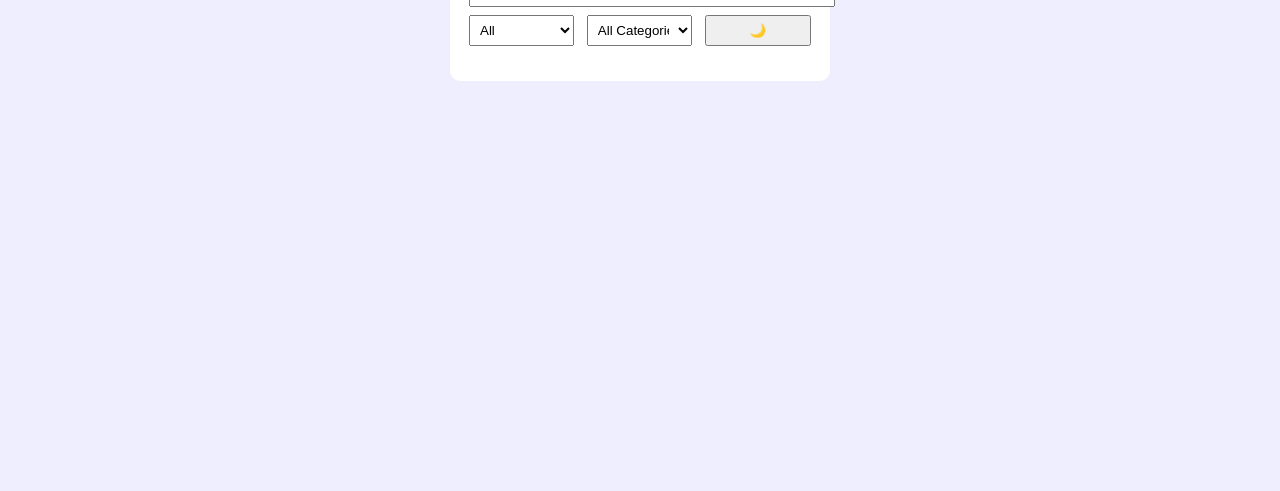
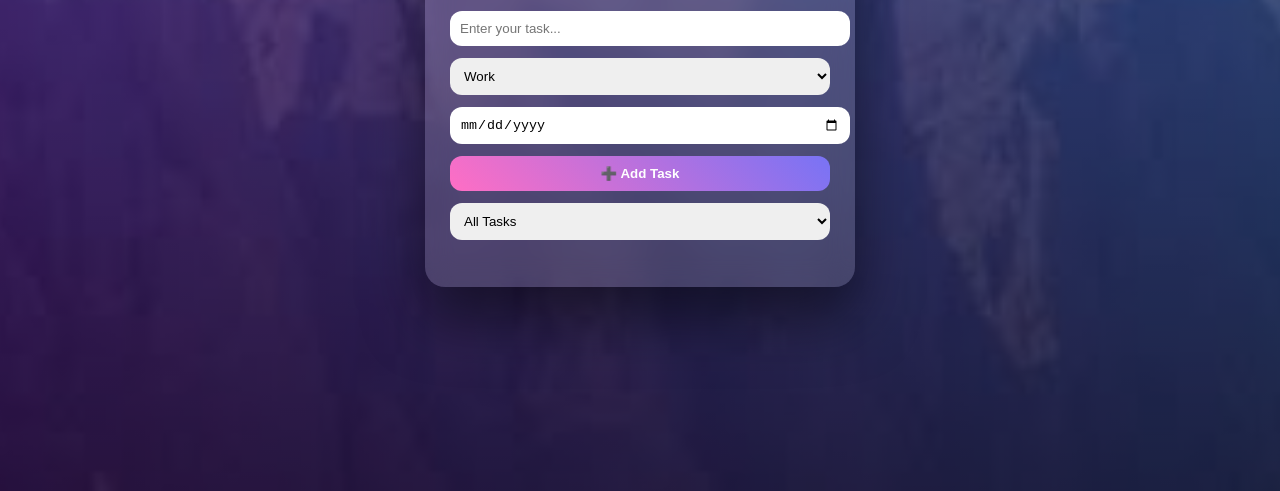
Before and after one commit to Amru569/advanced-todo-app, a plain HTML site: page index.html in a window 1280 px wide. Shown: the part 309-800 px from the top of the page. Drawn offline with Linux system fonts and the light colour scheme.

Commit message:
Added colorful glassmorphism UI with animations & transitions

```diff
--- a/index.html
+++ b/index.html
@@ -1,39 +1,34 @@
 <!DOCTYPE html>
-<html>
+<html lang="en">
 <head>
+<meta charset="UTF-8">
 <title>Advanced Todo App</title>
 <link rel="stylesheet" href="style.css">
 </head>
 <body>
 
 <div class="container">
-<h2>📝 Smart Todo Manager</h2>
+  <h1>🌈 My Smart Todo List</h1>
 
-<input id="taskInput" placeholder="Enter task">
-<select id="category">
-<option>Work</option><option>Study</option><option>Personal</option>
-</select>
-<input type="date" id="dueDate">
-<button onclick="addTask()">Add Task</button>
+  <input id="taskInput" placeholder="Enter your task...">
 
-<input id="search" placeholder="Search tasks..." onkeyup="displayTasks()">
+  <select id="category">
+    <option>Work</option>
+    <option>Study</option>
+    <option>Personal</option>
+  </select>
 
-<div class="filters">
-<select id="statusFilter" onchange="displayTasks()">
-<option value="all">All</option>
-<option value="completed">Completed</option>
-<option value="pending">Pending</option>
-</select>
+  <input type="date" id="dueDate">
 
-<select id="catFilter" onchange="displayTasks()">
-<option value="all">All Categories</option>
-<option>Work</option><option>Study</option><option>Personal</option>
-</select>
+  <button onclick="addTask()">➕ Add Task</button>
 
-<button onclick="toggleDark()">🌙</button>
-</div>
+  <select id="filter" onchange="displayTasks()">
+    <option value="all">All Tasks</option>
+    <option value="completed">Completed</option>
+    <option value="pending">Pending</option>
+  </select>
 
-<ul id="taskList"></ul>
+  <ul id="taskList"></ul>
 </div>
 
 <script src="script.js"></script>
--- a/script.js
+++ b/script.js
@@ -1,53 +1,48 @@
 let tasks = JSON.parse(localStorage.getItem("tasks")) || [];
 
 function addTask(){
- let text = taskInput.value.trim();
- if(text==="") return alert("Task cannot be empty");
- let cat = category.value;
+ let text = taskInput.value;
+ let category = document.getElementById("category").value;
  let date = dueDate.value;
 
- tasks.push({text,cat,date,done:false});
- save();
+ if(text==="") return alert("Enter a task!");
+
+ tasks.push({text,category,date,done:false});
+ localStorage.setItem("tasks",JSON.stringify(tasks));
+ taskInput.value="";
+ displayTasks();
 }
 
-function save(){
+function toggle(i){
+ tasks[i].done = !tasks[i].done;
  localStorage.setItem("tasks",JSON.stringify(tasks));
  displayTasks();
 }
 
-function toggle(i){ tasks[i].done=!tasks[i].done; save(); }
-function del(i){ tasks.splice(i,1); save(); }
-
-function edit(i){
- let newTask = prompt("Edit Task",tasks[i].text);
- if(newTask) tasks[i].text=newTask;
- save();
+function del(i){
+ tasks.splice(i,1);
+ localStorage.setItem("tasks",JSON.stringify(tasks));
+ displayTasks();
 }
 
 function displayTasks(){
- let s = search.value.toLowerCase();
- let sf = statusFilter.value;
- let cf = catFilter.value;
- taskList.innerHTML="";
+ let list="";
+ let filter=document.getElementById("filter").value;
 
  tasks.forEach((t,i)=>{
-  if(!t.text.toLowerCase().includes(s)) return;
-  if(sf=="completed" && !t.done) return;
-  if(sf=="pending" && t.done) return;
-  if(cf!="all" && t.cat!=cf) return;
+  if(filter=="completed" && !t.done) return;
+  if(filter=="pending" && t.done) return;
 
-  taskList.innerHTML+=`
+  list+=`
   <li class="${t.done?'completed':''}">
-  ${t.text} - ${t.cat} - ${t.date}
-  <button onclick="toggle(${i})">✔</button>
-  <button onclick="edit(${i})">✏</button>
-  <button onclick="del(${i})">🗑</button>
+   ${t.text} (${t.category}) - ${t.date}
+   <span>
+    <button onclick="toggle(${i})">✔</button>
+    <button onclick="del(${i})">🗑</button>
+   </span>
   </li>`;
  });
-}
-
-function toggleDark(){
- document.body.classList.toggle("dark");
+ taskList.innerHTML=list;
 }
 
 displayTasks();
--- a/style.css
+++ b/style.css
@@ -1,8 +1,79 @@
-body{font-family:Arial;background:#eef;}
-.dark{background:#111;color:white;}
-.container{width:350px;margin:40px auto;background:white;padding:15px;border-radius:10px;}
-.dark .container{background:#222;}
-input,select,button{width:100%;padding:6px;margin:4px;}
-li{list-style:none;padding:6px;border-bottom:1px solid #ccc;}
-.completed{text-decoration:line-through;color:gray;}
-.filters{display:flex;gap:5px;}
+body{
+ margin:0;
+ padding:0;
+ font-family:'Segoe UI',sans-serif;
+ min-height:100vh;
+ background:linear-gradient(rgba(0,0,0,0.4),rgba(0,0,0,0.7)),
+ url("images.jpg") center/cover fixed no-repeat;
+ display:flex;
+ justify-content:center;
+ align-items:center;
+}
+
+.container{
+ width:380px;
+ backdrop-filter: blur(14px);
+ background:rgba(255,255,255,0.15);
+ padding:25px;
+ border-radius:20px;
+ box-shadow:0 30px 60px rgba(0,0,0,0.5);
+ color:white;
+ animation:pop 1s ease;
+}
+
+@keyframes pop{
+ from{transform:scale(0.8);opacity:0;}
+ to{transform:scale(1);opacity:1;}
+}
+
+h1{text-align:center;}
+
+input,select,button{
+ width:100%;
+ margin:6px 0;
+ padding:10px;
+ border:none;
+ border-radius:12px;
+ outline:none;
+}
+
+button{
+ background:linear-gradient(45deg,#ff6ec4,#7873f5);
+ color:white;
+ font-weight:bold;
+ cursor:pointer;
+ transition:0.3s;
+}
+
+button:hover{
+ transform:scale(1.05);
+ box-shadow:0 5px 20px rgba(0,0,0,0.5);
+}
+
+li{
+ list-style:none;
+ background:rgba(255,255,255,0.25);
+ padding:10px;
+ margin:8px 0;
+ border-radius:10px;
+ display:flex;
+ justify-content:space-between;
+ align-items:center;
+ animation:slide 0.4s ease;
+}
+
+@keyframes slide{
+ from{opacity:0;transform:translateX(-20px);}
+ to{opacity:1;transform:translateX(0);}
+}
+
+.completed{
+ text-decoration:line-through;
+ color:#ccc;
+}
+
+li button{
+ width:auto;
+ padding:6px 10px;
+ background:linear-gradient(45deg,#36d1dc,#5b86e5);
+}
```
Also changed, not shown: images.jpg (added).
